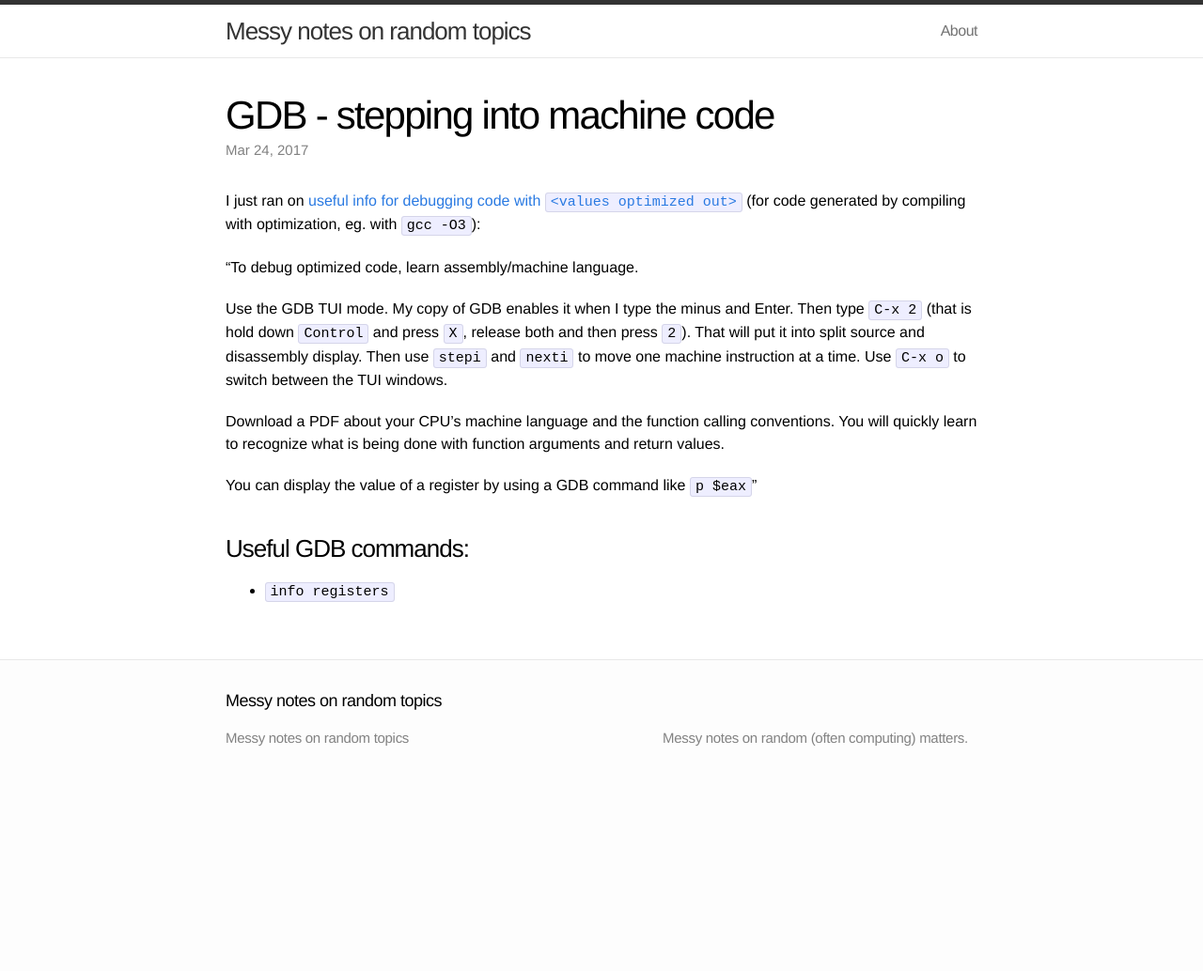
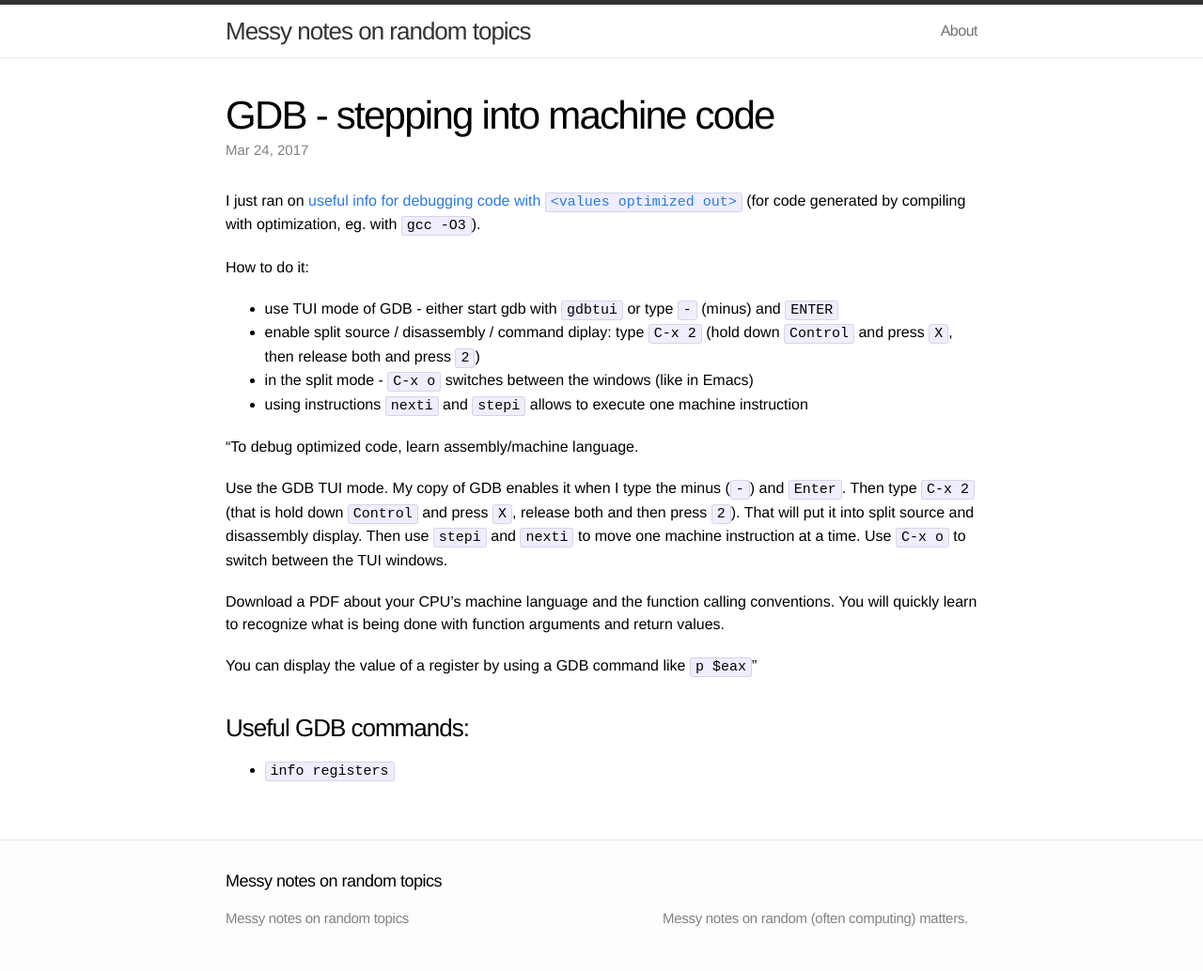
Before and after one commit to t-w/t-w.github.io, a Jekyll site: the page built from _posts/2017-03-24-gdb_stepping_into_machine_code.markdown, in a window 1280 px wide. Shown: the whole page at 94% size. Built offline with Jekyll 4.4.1, drawn with Linux system fonts in a browser that asks for light colours; before the commit the page ends 900 px from its top, so only the background shows below that.

Commit message:
Better organized quick info.

```diff
--- a/_posts/2017-03-24-gdb_stepping_into_machine_code.markdown
+++ b/_posts/2017-03-24-gdb_stepping_into_machine_code.markdown
@@ -8,11 +8,20 @@ tags: debugging assembler machine_code gdb
 
 I just ran on [useful info for debugging code with
 `<values optimized out>`][answer] (for code generated by compiling
-with optimization, eg. with `gcc -O3`):
+with optimization, eg. with `gcc -O3`).
+
+How to do it:
+- use TUI mode of GDB - either start gdb with `gdbtui` or type `-` (minus)
+and `ENTER`
+- enable split source / disassembly / command diplay: type `C-x 2` (hold down `Control` and press `X`, then release both and press `2`)
+- in the split mode - `C-x o` switches between the windows (like in Emacs)
+- using instructions `nexti` and `stepi` allows to execute one machine
+instruction
+
 
 "To debug optimized code, learn assembly/machine language.
 
-Use the GDB TUI mode. My copy of GDB enables it when I type the minus and Enter. Then type `C-x 2` (that is hold down `Control` and press `X`, release both and then press `2`). That will put it into split source and disassembly display. Then use `stepi` and `nexti` to move one machine instruction at a time. Use `C-x o` to switch between the TUI windows.
+Use the GDB TUI mode. My copy of GDB enables it when I type the minus (`-`) and `Enter`. Then type `C-x 2` (that is hold down `Control` and press `X`, release both and then press `2`). That will put it into split source and disassembly display. Then use `stepi` and `nexti` to move one machine instruction at a time. Use `C-x o` to switch between the TUI windows.
 
 Download a PDF about your CPU's machine language and the function calling conventions. You will quickly learn to recognize what is being done with function arguments and return values.
 
```
